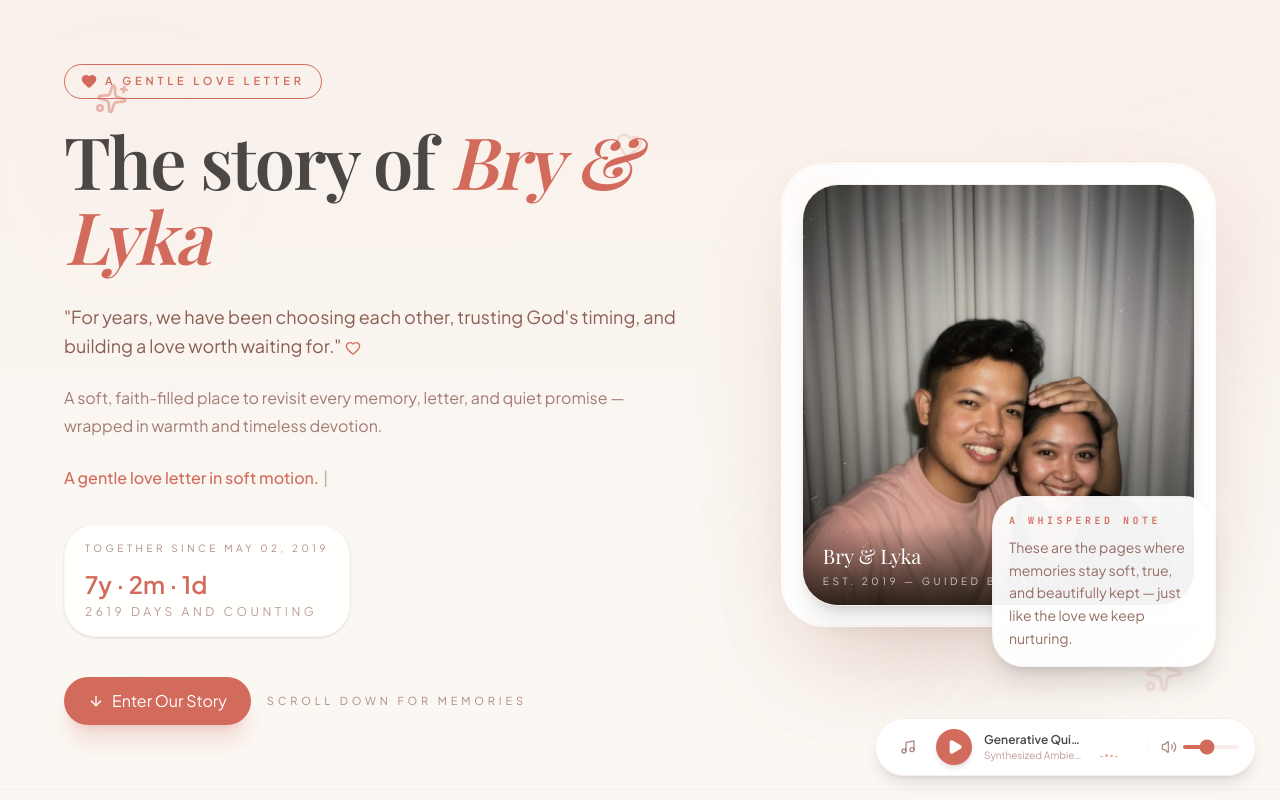
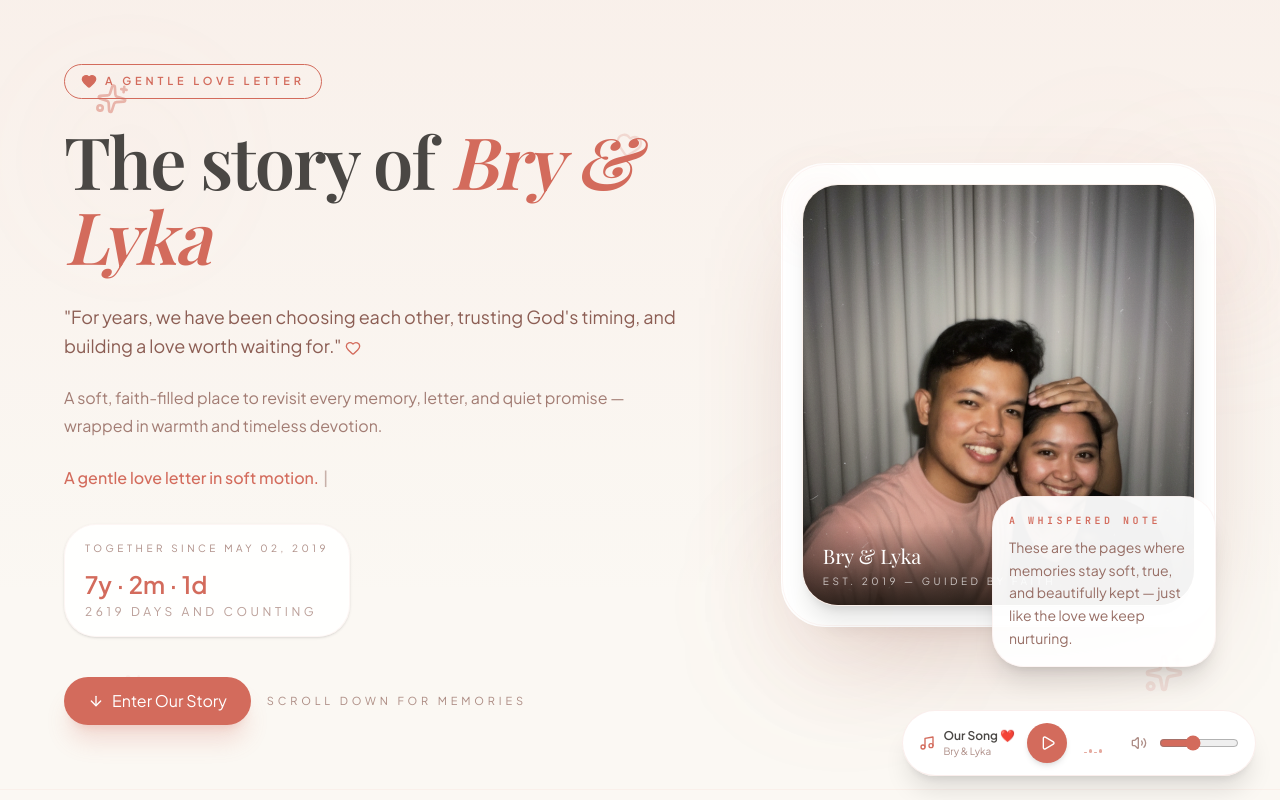
Before and after one commit to Decastro122604/LOVE_FOUND_US, a React (Vite) app: page / in a window 1280 px wide. Shown: the top 800 px of the page. Built offline with nearby package versions, Linux system fonts and the light colour scheme; a web font is replaced by a local one.

Commit message:
Add custom acoustic guitar music player

```diff
--- a/src/components/AudioPlayer.tsx
+++ b/src/components/AudioPlayer.tsx
@@ -1,353 +1,106 @@
-import { useState, useEffect, useRef } from 'react';
-import { Play, Pause, Volume2, VolumeX, Music, HelpCircle, Activity } from 'lucide-react';
-import { motion, AnimatePresence } from 'motion/react';
-import { MusicTrack } from '../types';
-
-const PRESET_TRACKS: MusicTrack[] = [
-  {
-    id: 'ambient-synth',
-    title: 'Generative Quietude',
-    artist: 'Synthesized Ambient Chords',
-    url: 'generative'
-  },
-  {
-    id: 'track-1',
-    title: 'Soft Romantic Piano',
-    artist: 'Nostalgic Solitude',
-    url: 'https://www.soundhelix.com/examples/mp3/SoundHelix-Song-1.mp3'
-  },
-  {
-    id: 'track-2',
-    title: 'Gentle Acoustic Guitar',
-    artist: 'Evening Breeze',
-    url: 'https://www.soundhelix.com/examples/mp3/SoundHelix-Song-2.mp3'
-  }
-];
+import { useState, useRef, useEffect } from 'react';
+import { Play, Pause, Volume2, VolumeX, Music } from 'lucide-react';
+import { motion } from 'motion/react';
 
 export default function AudioPlayer() {
   const [isPlaying, setIsPlaying] = useState(false);
-  const [currentTrack, setCurrentTrack] = useState<MusicTrack>(PRESET_TRACKS[0]);
   const [volume, setVolume] = useState(0.4);
   const [isMuted, setIsMuted] = useState(false);
-  const [showTooltip, setShowTooltip] = useState(false);
 
-  const audioRef = useRef<HTMLAudioElement | null>(null);
+  const audioRef = useRef<HTMLAudioElement>(null);
 
-  // Web Audio Synth for "generative"
-  const audioContextRef = useRef<AudioContext | null>(null);
-  const synthIntervalRef = useRef<NodeJS.Timeout | null>(null);
-  const activeNodesRef = useRef<AudioNode[]>([]);
+  useEffect(() => {
+    if (audioRef.current) {
+      audioRef.current.volume = isMuted ? 0 : volume;
+    }
+  }, [volume, isMuted]);
 
-  // Toggle Play / Pause
-  const handleTogglePlay = () => {
+  const handlePlayPause = () => {
+    if (!audioRef.current) return;
+
     if (isPlaying) {
-      pauseAudio();
+      audioRef.current.pause();
+      setIsPlaying(false);
     } else {
-      playAudio();
+      audioRef.current.play().catch(console.error);
+      setIsPlaying(true);
     }
   };
 
-  const playAudio = () => {
-    setIsPlaying(true);
-    if (currentTrack.url === 'generative') {
-      startGenerativeSynth();
-    } else {
-      if (audioRef.current) {
-        audioRef.current.play().catch(err => {
-          console.warn("Autoplay block or audio load error:", err);
-        });
-      }
-    }
-  };
+  return (
+    <>
+      <audio
+        ref={audioRef}
+        src="/fidelfortune-gentle-acoustic-guitar-319483.mp3"
+        loop
+        preload="auto"
+      />
 
-  const pauseAudio = () => {
-    setIsPlaying(false);
-    if (currentTrack.url === 'generative') {
-      stopGenerativeSynth();
-    } else {
-      if (audioRef.current) {
-        audioRef.current.pause();
-      }
-    }
-  };
+      <motion.div
+        initial={{ opacity: 0, y: 20 }}
+        animate={{ opacity: 1, y: 0 }}
+        className="fixed bottom-6 right-6 z-50"
+      >
+        <div className="flex items-center gap-3 rounded-full border border-rose-gold/20 bg-white/95 px-4 py-3 shadow-xl backdrop-blur-md">
 
-  // Set Track
-  const handleSelectTrack = (track: MusicTrack) => {
-    const wasPlaying = isPlaying;
+          <div className="flex items-center gap-2">
+            <Music className="h-4 w-4 text-love-red" />
+            <div className="flex flex-col">
+              <span className="text-xs font-semibold text-gentle-slate">
+                Our Song ❤️
+              </span>
+              <span className="text-[10px] text-soft-clay/70">
+                Bry & Lyka
+              </span>
+            </div>
+          </div>
 
-    // Stop current
-    if (currentTrack.url === 'generative') {
-      stopGenerativeSynth();
-    } else if (audioRef.current) {
-      audioRef.current.pause();
-    }
-
-    setCurrentTrack(track);
-
-    if (track.url === 'generative') {
-      if (wasPlaying) {
-        setIsPlaying(true);
-        // Start after state update
-        setTimeout(() => startGenerativeSynth(), 50);
-      } else {
-        setIsPlaying(false);
-      }
-    } else {
-      // Standard audio element
-      setTimeout(() => {
-        if (audioRef.current) {
-          audioRef.current.load();
-          if (wasPlaying) {
-            audioRef.current.play().catch(() => setIsPlaying(false));
-          }
-        }
-      }, 50);
-    }
-  };
-
-  // Start Generative Synth (Chord loop)
-  const startGenerativeSynth = () => {
-    stopGenerativeSynth(); // Safe guard
-
-    try {
-      const AudioCtx = window.AudioContext || (window as any).webkitAudioContext;
-      if (!AudioCtx) return;
-
-      const ctx = new AudioCtx();
-      audioContextRef.current = ctx;
-
-      // Beautiful soothing pentatonic notes (A major / F# minor pentatonic for a gentle celestial tone)
-      const frequencies = [220.00, 277.18, 329.63, 440.00, 554.37, 659.25, 880.00];
-
-      const playSoothingChord = () => {
-        if (ctx.state === 'suspended') {
-          ctx.resume();
-        }
-
-        // Root + 3rd + 5th + beautiful high notes
-        // Choose 3 random notes from the soothing scale
-        const chordNotes = [
-          frequencies[Math.floor(Math.random() * 2)], // low root/third
-          frequencies[2 + Math.floor(Math.random() * 2)], // mid
-          frequencies[4 + Math.floor(Math.random() * 3)], // high
-        ];
-
-        chordNotes.forEach((freq, idx) => {
-          const osc = ctx.createOscillator();
-          const gainNode = ctx.createGain();
-
-          osc.type = 'sine'; // Super pure, gentle tone
-          osc.frequency.setValueAtTime(freq, ctx.currentTime);
-
-          // Very gentle slow attack and decay (extremely soft volume)
-          const now = ctx.currentTime;
-          const noteVolume = (isMuted ? 0 : volume) * 0.08; // extremely soft, background pad
-
-          gainNode.gain.setValueAtTime(0, now);
-          // 2 seconds attack
-          gainNode.gain.linearRampToValueAtTime(noteVolume, now + 2 + idx * 0.5);
-          // 6 seconds decay
-          gainNode.gain.setValueAtTime(noteVolume, now + 5 + idx * 0.5);
-          gainNode.gain.exponentialRampToValueAtTime(0.0001, now + 10 + idx * 0.5);
-
-          osc.connect(gainNode);
-          gainNode.connect(ctx.destination);
-
-          osc.start(now);
-          // Stop node after finished decay
-          osc.stop(now + 11);
-
-          activeNodesRef.current.push(osc, gainNode);
-
-          // Cleanup array
-          setTimeout(() => {
-            activeNodesRef.current = activeNodesRef.current.filter(n => n !== osc && n !== gainNode);
-          }, 11500);
-        });
-      };
-
-      // Play immediately
-      playSoothingChord();
-
-      // Repeat chord every 7 seconds for a beautiful overlapping pattern
-      synthIntervalRef.current = setInterval(() => {
-        playSoothingChord();
-      }, 7000);
-
-    } catch (e) {
-      console.error("Web Audio initialization failed", e);
-    }
-  };
-
-  const stopGenerativeSynth = () => {
-    if (synthIntervalRef.current) {
-      clearInterval(synthIntervalRef.current);
-      synthIntervalRef.current = null;
-    }
-
-    // Stop and disconnect nodes
-    activeNodesRef.current.forEach(node => {
-      try {
-        if (node instanceof OscillatorNode) {
-          node.stop();
-        }
-        node.disconnect();
-      } catch (e) {}
-    });
-    activeNodesRef.current = [];
-
-    if (audioContextRef.current) {
-      audioContextRef.current.close();
-      audioContextRef.current = null;
-    }
-  };
-
-  // Adjust volume
-  useEffect(() => {
-    const actualVolume = isMuted ? 0 : volume;
-    if (audioRef.current) {
-      audioRef.current.volume = actualVolume;
-    }
-    // For Web Audio, let's keep track of volume changes
-    if (audioContextRef.current && currentTrack.url === 'generative') {
-      // Chords adjust dynamically in the loop next iteration, but we can restart for responsive feel if desired.
-    }
-  }, [volume, isMuted, currentTrack]);
-
-  // Clean up
-  useEffect(() => {
-    return () => {
-      stopGenerativeSynth();
-    };
-  }, []);
-
-  return (
-    <div id="audio-player-container" className="fixed bottom-6 right-6 z-50 flex flex-col items-end">
-      {/* Track List dropdown or selection bubble */}
-      <AnimatePresence>
-        {showTooltip && (
-          <motion.div
-            initial={{ opacity: 0, y: 10, scale: 0.95 }}
-            animate={{ opacity: 1, y: 0, scale: 1 }}
-            exit={{ opacity: 0, y: 10, scale: 0.95 }}
-            className="mb-3 w-72 rounded-2xl border border-rose-gold/20 bg-white/80 p-4 shadow-xl backdrop-blur-md"
+          <button
+            onClick={handlePlayPause}
+            className="flex h-10 w-10 items-center justify-center rounded-full bg-love-red text-white shadow-md transition-transform active:scale-95"
           >
-            <div className="mb-2 flex items-center justify-between">
-              <span className="font-mono text-[10px] uppercase tracking-wider text-soft-clay font-bold flex items-center gap-1">
-                <Music className="h-3 w-3" /> Ambiance Vibe Player
-              </span>
-              <button
-                onClick={() => setShowTooltip(false)}
-                className="text-[10px] text-soft-clay/60 hover:text-soft-clay underline"
-              >
-                Close
-              </button>
-            </div>
-            <p className="mb-3 text-[11px] text-soft-clay/80 leading-relaxed">
-              Every beautiful story deserves a soft soundtrack. Choose a track below to set a gentle, romantic mood.
-            </p>
-            <div className="space-y-1.5">
-              {PRESET_TRACKS.map((t) => (
-                <button
-                  key={t.id}
-                  onClick={() => handleSelectTrack(t)}
-                  className={`w-full flex items-center justify-between p-2 rounded-xl text-left text-xs transition-all ${
-                    currentTrack.id === t.id
-                      ? 'bg-rose-gold/20 text-love-red font-medium border border-rose-gold/30'
-                      : 'hover:bg-warm-cream/60 text-gentle-slate border border-transparent'
-                  }`}
-                >
-                  <div>
-                    <div className="font-medium truncate max-w-[160px]">{t.title}</div>
-                    <div className="text-[10px] opacity-60 truncate max-w-[160px]">{t.artist}</div>
-                  </div>
-                  {currentTrack.id === t.id && isPlaying && (
-                    <motion.div
-                      animate={{ scaleY: [0.3, 1, 0.3] }}
-                      transition={{ repeat: Infinity, duration: 1, ease: 'easeInOut' }}
-                      className="h-3 w-3 bg-love-red rounded-full flex items-center justify-center"
-                    >
-                      <Activity className="h-2 w-2 text-white" />
-                    </motion.div>
+            {isPlaying ? (
+              <Pause className="h-4 w-4" />
+            ) : (
+              <Play className="h-4 w-4 translate-x-[1px]" />
             )}
           </button>
-              ))}
-            </div>
-          </motion.div>
-        )}
-      </AnimatePresence>
 
-      {/* Main floating controller */}
-      <motion.div
-        layout
-        className="flex items-center gap-3 rounded-full border border-rose-gold/20 bg-white/95 px-4 py-2.5 shadow-lg backdrop-blur-md"
-      >
-        {/* Help tooltip toggle */}
-        <button
-          id="music-vibe-selector"
-          onClick={() => setShowTooltip(!showTooltip)}
-          className={`flex h-8 w-8 items-center justify-center rounded-full transition-colors ${
-            showTooltip ? 'bg-rose-gold/20 text-love-red' : 'text-soft-clay/70 hover:bg-warm-cream/50 hover:text-soft-clay'
-          }`}
-          title="Select Vibe Soundtrack"
-        >
-          <Music className="h-4 w-4" />
-        </button>
-
-        {/* Play/Pause Button */}
-        <button
-          id="play-music-button"
-          onClick={handleTogglePlay}
-          className="flex h-9 w-9 items-center justify-center rounded-full bg-love-red text-white shadow-md hover:bg-love-red/90 transition-transform active:scale-95"
-          title={isPlaying ? "Pause music" : "Play music"}
-        >
-          {isPlaying ? <Pause className="h-4 w-4 fill-white" /> : <Play className="h-4 w-4 fill-white translate-x-[1px]" />}
-        </button>
-
-        {/* Song Info (Mini) */}
-        <div className="flex flex-col max-w-[100px] select-none">
-          <span className="truncate text-xs font-semibold text-gentle-slate">
-            {currentTrack.title}
-          </span>
-          <span className="truncate text-[10px] text-soft-clay/60">
-            {currentTrack.artist}
-          </span>
-        </div>
-
-        {/* Interactive soundwave when active */}
-        <div className="flex h-5 items-end gap-[2px] px-1 select-none w-10">
+          <div className="flex h-5 items-end gap-[2px] w-10">
             {[1, 2, 3, 4, 5].map((bar) => (
               <motion.div
                 key={bar}
-              className="w-[3px] bg-rose-gold rounded-full"
-              animate={isPlaying ? {
-                height: [
-                  '15%',
-                  bar === 1 ? '70%' : bar === 2 ? '40%' : bar === 3 ? '100%' : bar === 4 ? '50%' : '80%',
-                  '15%'
-                ]
-              } : { height: '15%' }}
+                className="w-[3px] rounded-full bg-rose-gold"
+                animate={
+                  isPlaying
+                    ? {
+                        height: ['20%', '100%', '20%']
+                      }
+                    : {
+                        height: '20%'
+                      }
+                }
                 transition={{
                   repeat: Infinity,
-                duration: 1.2 + bar * 0.1,
+                  duration: 1 + bar * 0.15,
                   ease: 'easeInOut'
                 }}
               />
             ))}
           </div>
 
-        {/* Mute/Volume controls */}
-        <div className="flex items-center gap-1.5 border-l border-rose-gold/10 pl-3">
           <button
-            id="mute-music-button"
             onClick={() => setIsMuted(!isMuted)}
-            className="text-soft-clay/70 hover:text-love-red transition-colors"
+            className="text-soft-clay/70 hover:text-love-red"
           >
-            {isMuted || volume === 0 ? <VolumeX className="h-4 w-4" /> : <Volume2 className="h-4 w-4" />}
+            {isMuted ? (
+              <VolumeX className="h-4 w-4" />
+            ) : (
+              <Volume2 className="h-4 w-4" />
+            )}
           </button>
 
           <input
-            id="music-volume-slider"
             type="range"
             min="0"
             max="1"
@@ -357,25 +110,10 @@ export default function AudioPlayer() {
               setVolume(parseFloat(e.target.value));
               if (isMuted) setIsMuted(false);
             }}
-            className="w-14 h-1 bg-rose-gold/20 rounded-lg appearance-none cursor-pointer accent-love-red focus:outline-none"
-            style={{
-              background: `linear-gradient(to right, #d36b5c 0%, #d36b5c ${
-                (isMuted ? 0 : volume) * 100
-              }%, rgba(229, 169, 158, 0.2) ${(isMuted ? 0 : volume) * 100}%, rgba(229, 169, 158, 0.2) 100%)`
-            }}
+            className="w-20 cursor-pointer accent-love-red"
           />
         </div>
       </motion.div>
-
-      {/* Actual HTMLAudioElement for streams */}
-      {currentTrack.url !== 'generative' && (
-        <audio
-          ref={audioRef}
-          src={currentTrack.url}
-          loop
-          preload="auto"
-        />
-      )}
-    </div>
+    </>
   );
 }
```
Also changed, not shown: 1 other file (tests, documents, lock files or other folders). Lines whose indentation alone changed are shown as unchanged.
